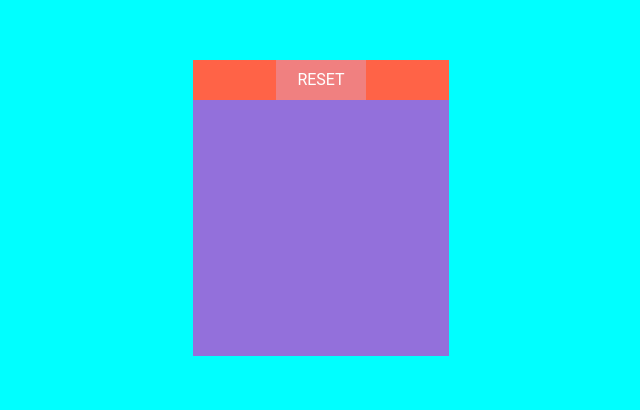
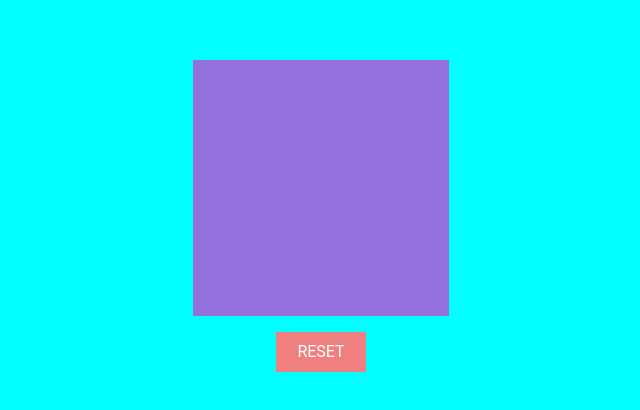
Before and after one commit to MatthewBrandon0104/sketch-grid, a plain HTML site: page index.html in a window 1280 px wide. Shown: the part 196-606 px from the top of the page, without its empty margins (319-959 px from the left). Drawn offline with Linux system fonts and the light colour scheme.

Commit message:
fixed button css placement issue

```diff
--- a/css/style.css
+++ b/css/style.css
@@ -25,7 +25,7 @@
   background-color: lightcoral;
   width: 90px;
   height: 40px;
-  margin: 10% auto 0px;
+  margin: 10px auto 0px;
 }
 
 .button p {
--- a/index.html
+++ b/index.html
@@ -4,10 +4,9 @@
     <link rel="stylesheet" tyoe="text/css" href="css/style.css">
 </head>
 <body>
-<div class="wrapper"</div>
+<div class="wrapper"></div>
 
 <div class="button"><p>RESET</p></div>
-
 <script src="script/jquery-3.1.1.min.js"></script>
 <script src="script/script.js"></script>
 </body>
```
